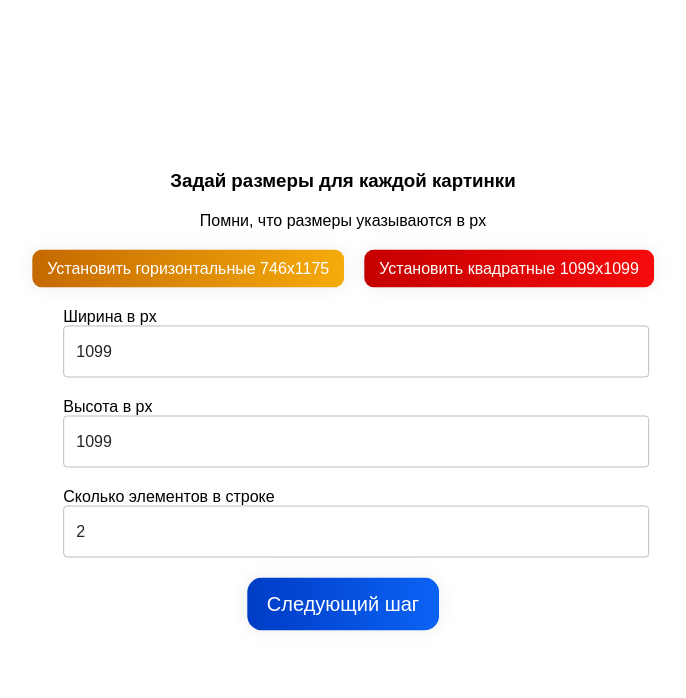
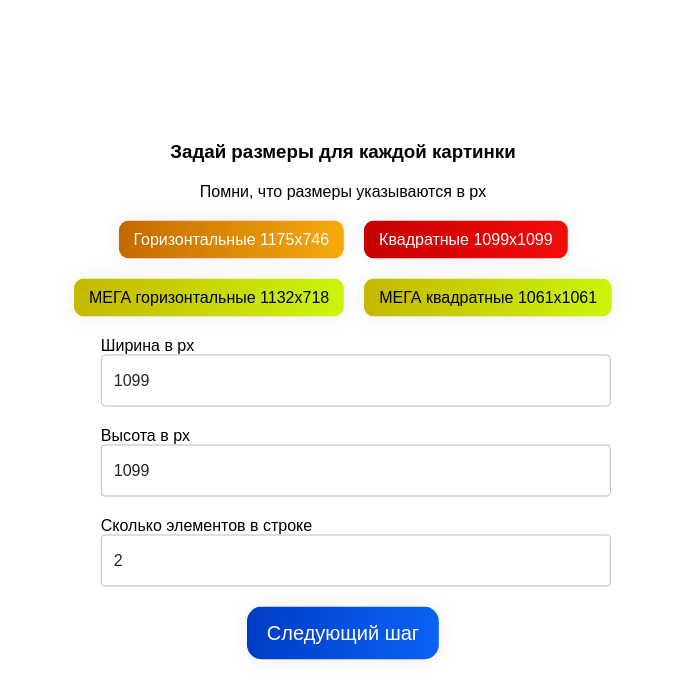
Before and after one commit to captain-zsa/template-for-magnets, a plain HTML site: page many.html in a window 1280 px wide. Shown: the whole page, without its empty margins (297-983 px from the left). Drawn offline with Linux system fonts and the light colour scheme.

Commit message:
Размеры для МЕГИ и сдвиг от края

```diff
--- a/many.html
+++ b/many.html
@@ -44,6 +44,11 @@
 
     .button-red {
       background-image: linear-gradient(to right, #c50000 0%, #f60b0b 51%, #c50000 100%);
+    }
+
+    .button-yellow {
+      color: #000;
+      background-image: linear-gradient(to right, #c5b800 0%, #cbf60b 51%, #c5b800 100%);
     }
 
     .button-green {
@@ -149,13 +154,26 @@
         class="button button-brown button-small button-install-size"
         data-size-width="1175"
         data-size-height="746"
-      >Установить горизонтальные 746x1175</button>
+      >Горизонтальные 1175х746</button>
 
       <button
         class="button button-red button-small button-install-size"
         data-size-width="1099"
         data-size-height="1099"
-      >Установить квадратные 1099x1099</button>
+      >Квадратные 1099x1099</button>
+    </div>
+    <div class="buttons-sizes buttons-sizes--two">
+      <button
+        class="button button-yellow button-small button-install-size"
+        data-size-width="1132"
+        data-size-height="718"
+      >МЕГА горизонтальные 1132х718</button>
+
+      <button
+        class="button button-yellow button-small button-install-size"
+        data-size-width="1061"
+        data-size-height="1061"
+      >МЕГА квадратные 1061x1061</button>
     </div>
     <label>
       <span>Ширина в px</span>
@@ -316,8 +334,8 @@
                     img.onload = function () {
                         const row = Math.floor(index / colInRow);
                         const col = index % colInRow;
-                        const x = col * cellWidth;
-                        const y = row * cellHeight;
+                        const x = col * cellWidth + 100;
+                        const y = row * cellHeight + 100;
                         ctx.drawImage(img, x, y, cellWidth, cellHeight);
                     };
                     img.src = e.target.result;
```
